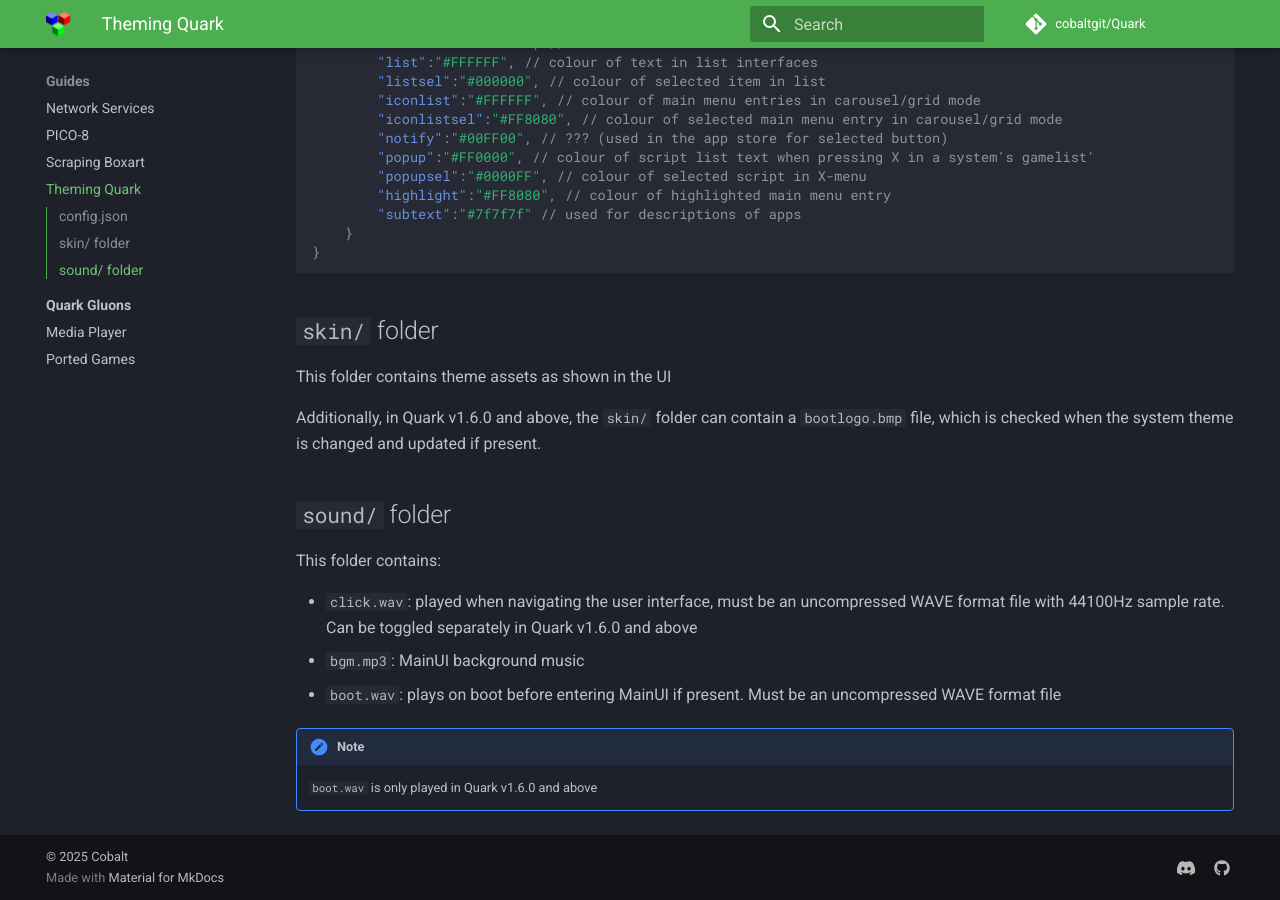
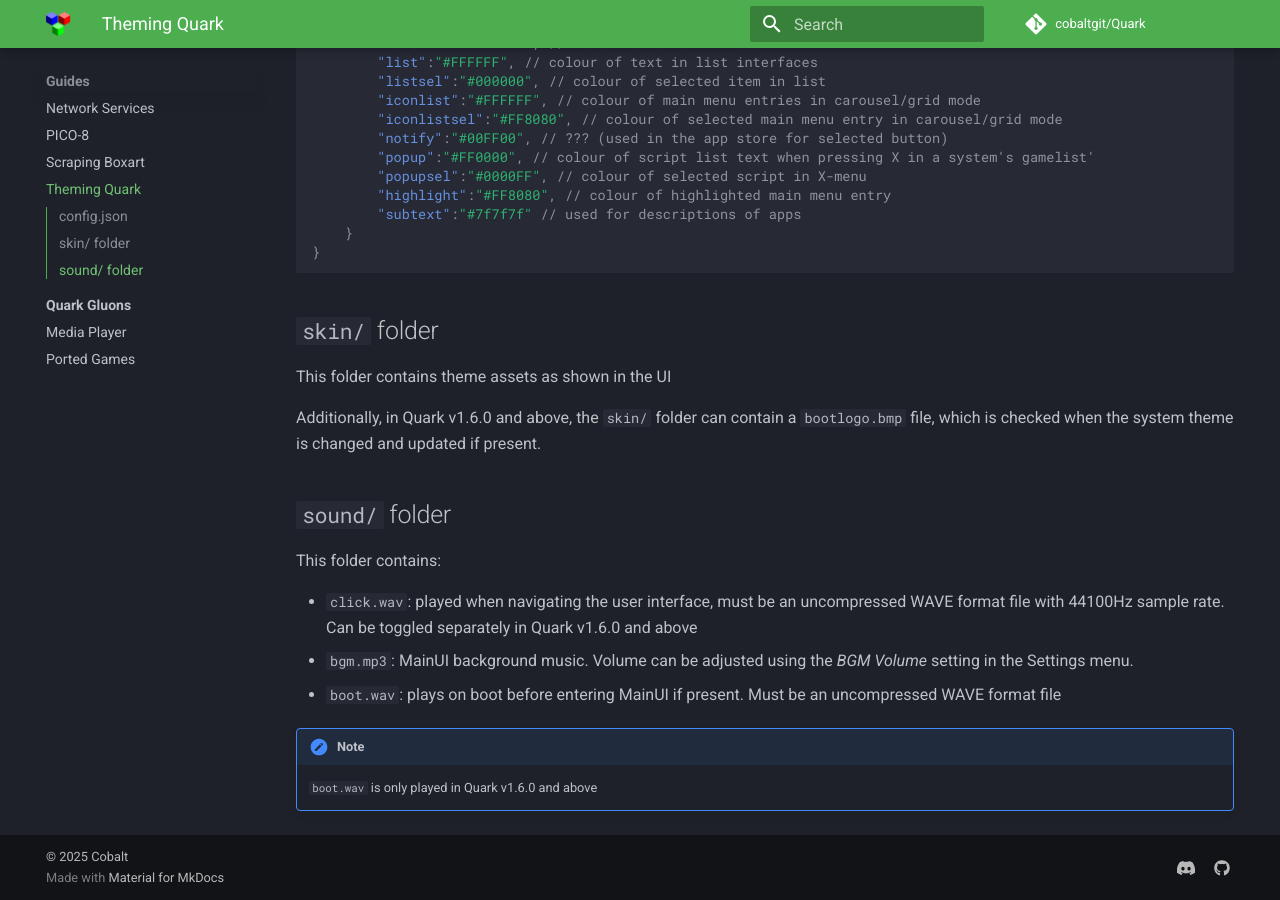
Before and after one commit to cobaltgit/Quark-Docs, an MkDocs documentation site: the page built from docs/guides/theming.md, in a window 1280 px wide and 900 px high, scrolled down 717 px. Built offline with MkDocs 1.6.1 and Material for MkDocs 9.7.7, drawn with Linux system fonts in a browser that asks for light colours; comment, search, counter and statistics services are not loaded.

Commit message:
guides: theming: add additional note about bgm.mp3

```diff
--- a/docs/guides/theming.md
+++ b/docs/guides/theming.md
@@ -47,7 +47,7 @@ Additionally, in Quark v1.6.0 and above, the `skin/` folder can contain a `bootl
 This folder contains:
 
 * `click.wav`: played when navigating the user interface, must be an uncompressed WAVE format file with 44100Hz sample rate. Can be toggled separately in Quark v1.6.0 and above
-* `bgm.mp3`: MainUI background music
+* `bgm.mp3`: MainUI background music. Volume can be adjusted using the *BGM Volume* setting in the Settings menu.
 * `boot.wav`: plays on boot before entering MainUI if present. Must be an uncompressed WAVE format file
 
 !!! note
```
